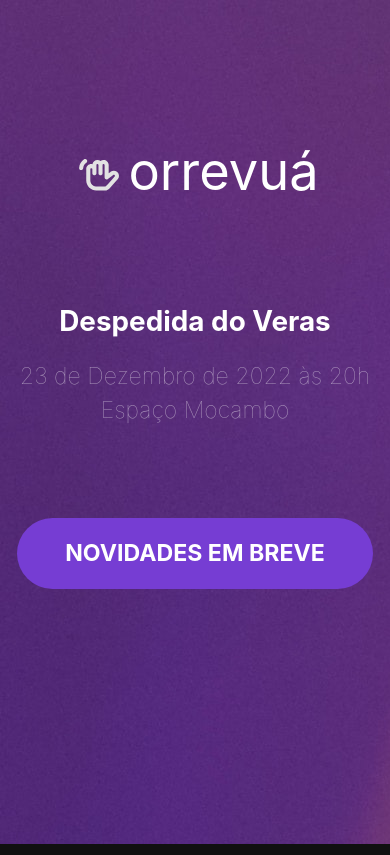
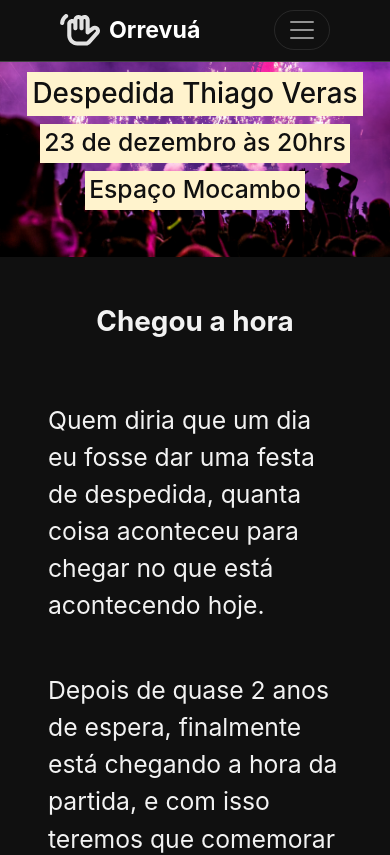
Before and after one commit to VerasThiago/orrevua, a React (Create React App) app in the folder web/: page / in a window 390 px wide. Shown: the top 855 px of the page. Built offline with nearby package versions, Linux system fonts and the light colour scheme; no server answers.

Commit message:
refactor landing page

```diff
--- a/web/src/pages/home/index.js
+++ b/web/src/pages/home/index.js
@@ -1,31 +1,19 @@
-import { useContext } from 'react';
-import { Navigate, useLocation } from 'react-router-dom';
-import { AuthContext } from '../../App';
-import { ReactComponent as IconMenu } from '../../images/logo.svg';
+import React from 'react';
+import InfoLandingPage from '../../components/landingpage/infosLandingPage';
+import HomeNavbar from '../../components/landingpage/homeNavbar';
 import './index.scss';
 
-export default function Home() {
-  const { authenticated } = useContext(AuthContext);
-  const location = useLocation();
-
-  if (authenticated) return <Navigate to={'/tickets'} state={{ from: location }} replace />;
-
+export default function index() {
   return (
-    <div className="landing-page vh-100">
-      <div className="d-flex justify-content-center align-items-end h-25 mb-5">
-        <IconMenu height="3.5em" className="m-2" />
-        <span className="text-white logo">orrevuá</span>
+    <>
+      <HomeNavbar />
+      <hr />
+      <div className="landing-page d-flex flex-column justify-content-center align-items-center">
+        <h1 className="mark text-secondary">Despedida Thiago Veras</h1>
+        <h2 className="mark text-secondary">23 de dezembro às 20hrs</h2>
+        <h2 className="mark text-secondary">Espaço Mocambo</h2>
       </div>
-      <div className="d-flex flex-column align-items-center justify-content-center mb-5 h-25">
-        <p className="fs-1 fw-bold text-white">Despedida do Veras</p>
-        <p className="fs-3 text-white-50 fw-lighter mb-0">23 de Dezembro de 2022 às 20h</p>
-        <p className="fs-3 text-white-50 fw-lighter mb-0">Espaço Mocambo</p>
-      </div>
-      <div className="d-flex justify-content-center">
-        <span className="text-white fs-3 badge rounded-pill text-bg-primary py-4 px-5 text-uppercase">
-          Novidades em breve
-        </span>
-      </div>
-    </div>
+      <InfoLandingPage />
+    </>
   );
 }
--- a/web/src/pages/home/index.scss
+++ b/web/src/pages/home/index.scss
@@ -1,8 +1,50 @@
 .landing-page{
-  background-color: linear-gradient(0deg, rgba(134, 66, 244, 0.1), rgba(134, 66, 244, 0.1));
-  background: url(../../images/image-bg.png);
+  background-image: url(../../images/pexels-wendy-wei-1190298.jpg)!important;
+  height: auto;
+  padding-top: 10%;
+  padding-bottom: 10%;
+  background-size: 100% auto;
+  background-repeat: no-repeat;
+  background-position: center;
 }
 
-.logo{
-  font-size: 52.42px
+.landing-container-description{
+  display: block;
+  padding: 3rem 20rem;
 }
+
+.landing-title{
+  font-size: 30px;
+  text-transform: uppercase;
+  margin-bottom: 1rem;
+}
+
+.landing-container{
+  display: flex;
+  padding: 3rem 20rem ;
+}
+
+.landing-image{
+  width: 400px;
+  border-radius: 10%;
+  margin: 3rem 3rem;
+}
+
+@media screen and (max-width: 660px){
+  .landing-container-description {
+    display: block;
+    padding: 3rem;
+  }
+  .landing-container{
+    display:block;
+    margin-bottom: 10px;
+    padding: 3rem;
+
+  }
+  .landing-image{
+    width: 100%;
+    display: flex;
+    align-self: center;
+    margin: 1em auto;
+  }
+}
```
